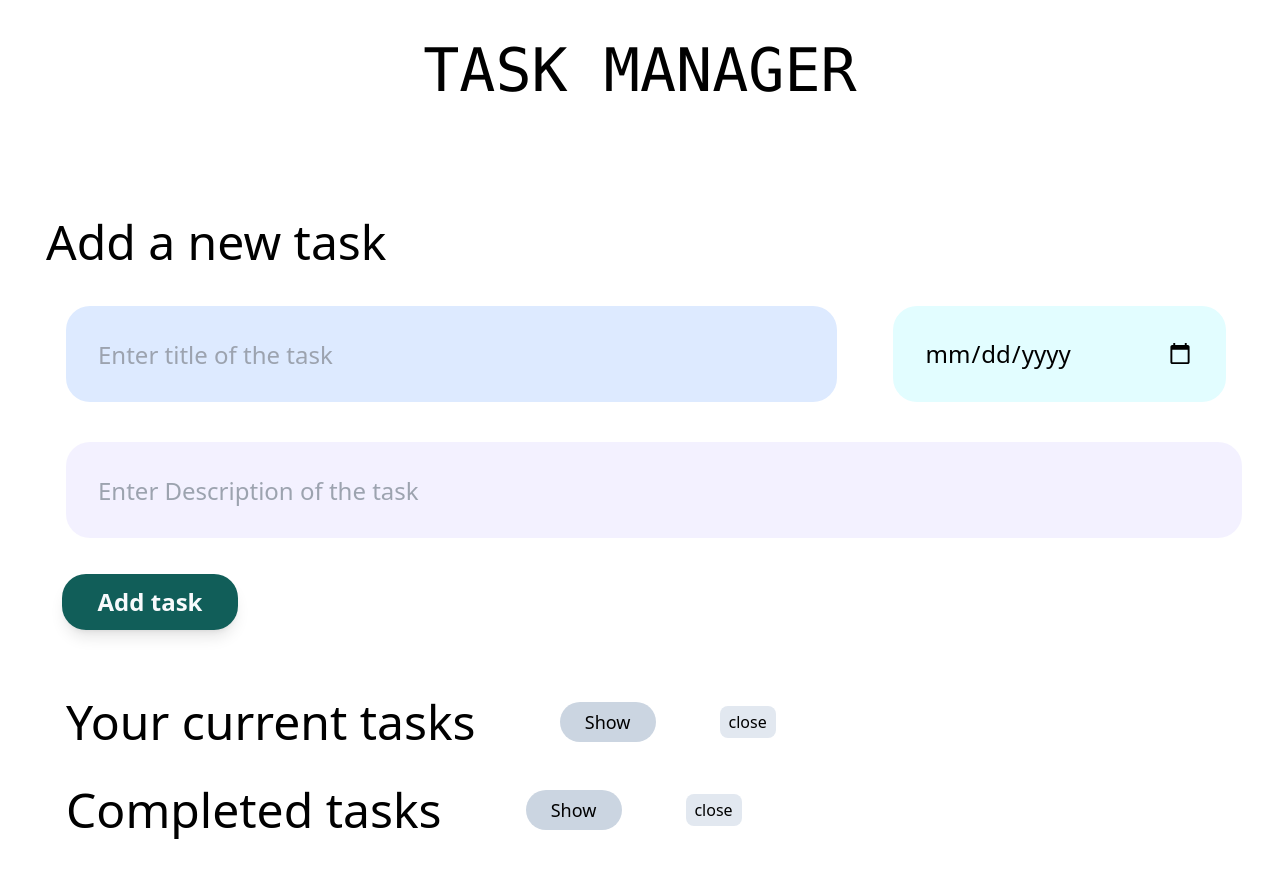
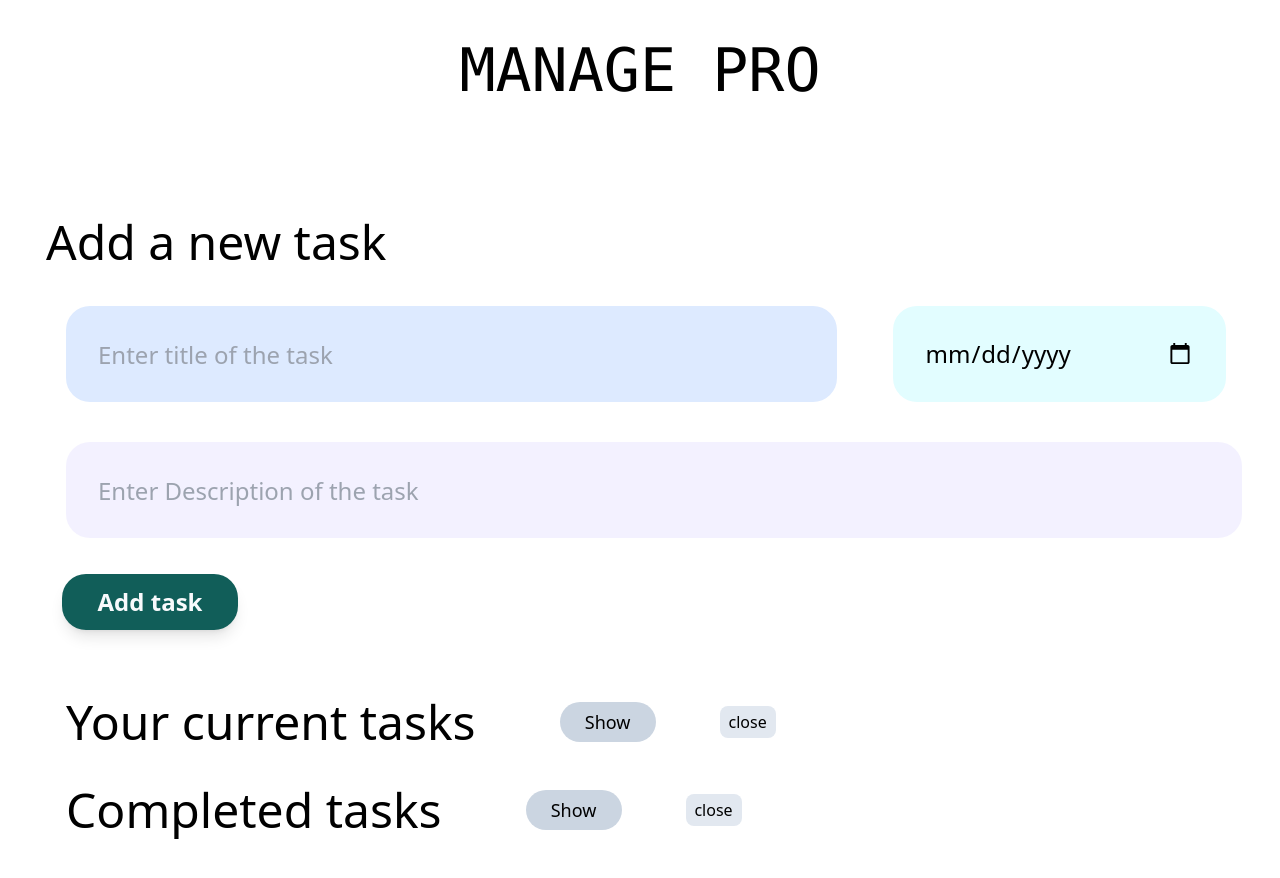
Before and after one commit to Sandeep-Chagapuram/MANAGE-PRO, a website: page index.html in a window 1280 px wide. Shown: the top 878 px of the page. Drawn offline with Linux system fonts and the light colour scheme.

Commit message:
Update index.html

```diff
--- a/index.html
+++ b/index.html
@@ -4,14 +4,14 @@
 <head>
     <meta charset="UTF-8">
     <meta name="viewport" content="width=device-width, initial-scale=1.0">
-    <title>Task Manager</title>
+    <title>Manage pro</title>
     <link rel="stylesheet" href="/src/output.css">
     <link rel="stylesheet" href="https://cdnjs.cloudflare.com/ajax/libs/font-awesome/6.5.0/css/all.min.css">
 
 </head>
 
 <body class="flex flex-col items-center">
-    <div class="main_heading">TASK MANAGER</div>
+    <div class="main_heading">MANAGE PRO</div>
 
     <!-- taking inputs -->
     <section id="newtask" class="ml-3 max-w-[1200px] sm:w-[95vw]  relative">
```
